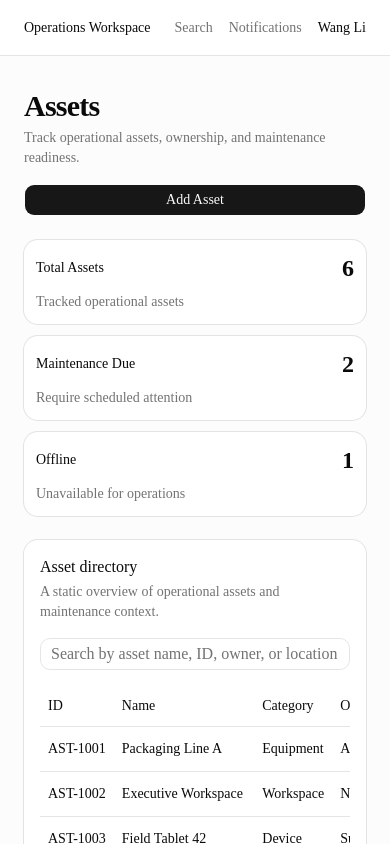
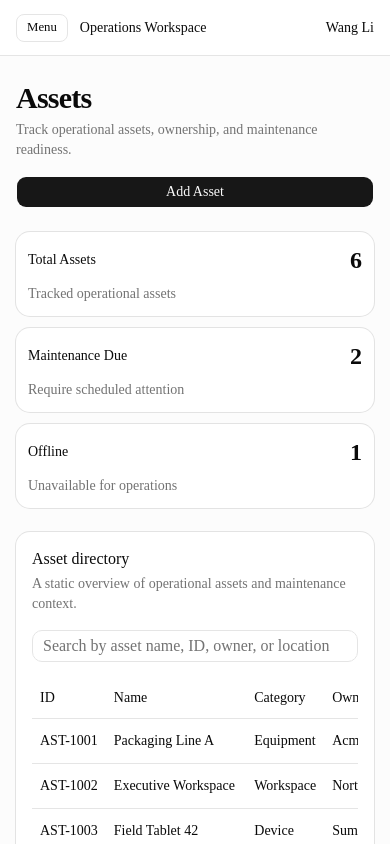
Before and after one commit to xiaowang93/opskit-admin, a Next.js app: page /assets in a window 390 px wide. Shown: the top 844 px of the page. Built offline with nearby package versions, Linux system fonts and the light colour scheme.

Commit message:
Improve admin shell responsive layout

```diff
--- a/src/components/admin-shell.tsx
+++ b/src/components/admin-shell.tsx
@@ -1,5 +1,13 @@
 import type { ReactNode } from "react";
 import Link from "next/link";
+
+import { Button } from "@/components/ui/button";
+import {
+  Sheet,
+  SheetContent,
+  SheetTitle,
+  SheetTrigger,
+} from "@/components/ui/sheet";
 
 const sidebarItems = [
   { label: "Dashboard", href: "/" },
@@ -16,14 +24,12 @@ type AdminShellProps = {
   children: ReactNode;
 };
 
-export function AdminShell({ activeItem, children }: AdminShellProps) {
+type SidebarNavigationProps = {
+  activeItem: string;
+};
+
+function SidebarNavigation({ activeItem }: SidebarNavigationProps) {
   return (
-    <div className="min-h-screen bg-muted/30">
-      <aside className="fixed inset-y-0 left-0 z-30 hidden w-60 flex-col border-r bg-background md:flex">
-        <div className="border-b px-5 py-5">
-          <div className="text-lg font-semibold tracking-tight">OpsKit</div>
-          <div className="text-xs text-muted-foreground">Admin Demo Kit</div>
-        </div>
     <nav className="flex flex-1 flex-col gap-1 px-3 py-4">
       {sidebarItems.map((item) => (
         <Link
@@ -39,19 +45,51 @@ export function AdminShell({ activeItem, children }: AdminShellProps) {
         </Link>
       ))}
     </nav>
+  );
+}
+
+export function AdminShell({ activeItem, children }: AdminShellProps) {
+  return (
+    <div className="min-h-screen bg-muted/30">
+      <aside className="fixed inset-y-0 left-0 z-30 hidden w-60 flex-col border-r bg-background md:flex">
+        <div className="border-b px-5 py-5">
+          <div className="text-lg font-semibold tracking-tight">OpsKit</div>
+          <div className="text-xs text-muted-foreground">Admin Demo Kit</div>
+        </div>
+        <SidebarNavigation activeItem={activeItem} />
       </aside>
 
       <div className="md:pl-60">
-        <header className="sticky top-0 z-20 flex h-14 items-center justify-between border-b bg-background/95 px-6">
+        <header className="sticky top-0 z-20 flex h-14 items-center justify-between border-b bg-background/95 px-4 md:px-6">
+          <div className="flex items-center gap-3">
+            <Sheet>
+              <SheetTrigger asChild>
+                <Button variant="outline" size="sm" className="md:hidden">
+                  Menu
+                </Button>
+              </SheetTrigger>
+              <SheetContent side="left" className="w-72 p-0 sm:max-w-xs">
+                <div className="border-b px-5 py-5">
+                  <SheetTitle className="text-lg font-semibold tracking-tight">
+                    OpsKit
+                  </SheetTitle>
+                  <div className="text-xs text-muted-foreground">
+                    Admin Demo Kit
+                  </div>
+                </div>
+                <SidebarNavigation activeItem={activeItem} />
+              </SheetContent>
+            </Sheet>
             <div className="text-sm font-medium">Operations Workspace</div>
+          </div>
           <div className="flex items-center gap-4 text-sm text-muted-foreground">
-            <span>Search</span>
-            <span>Notifications</span>
+            <span className="hidden sm:inline">Search</span>
+            <span className="hidden sm:inline">Notifications</span>
             <span className="font-medium text-foreground">Wang Li</span>
           </div>
         </header>
 
-        <main className="px-6 py-8">{children}</main>
+        <main className="px-4 py-6 md:px-6 md:py-8">{children}</main>
       </div>
     </div>
   );
```
Lines whose indentation alone changed are shown as unchanged.
